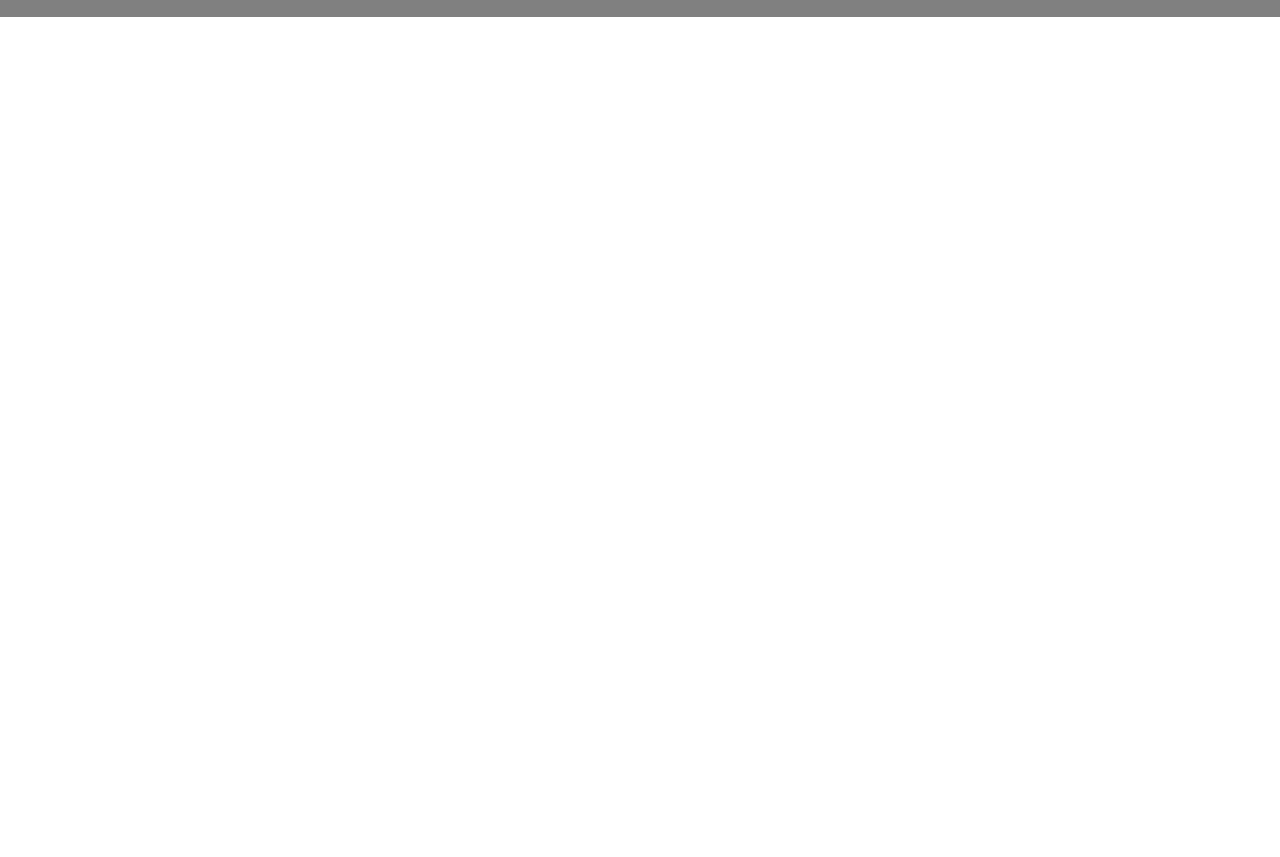
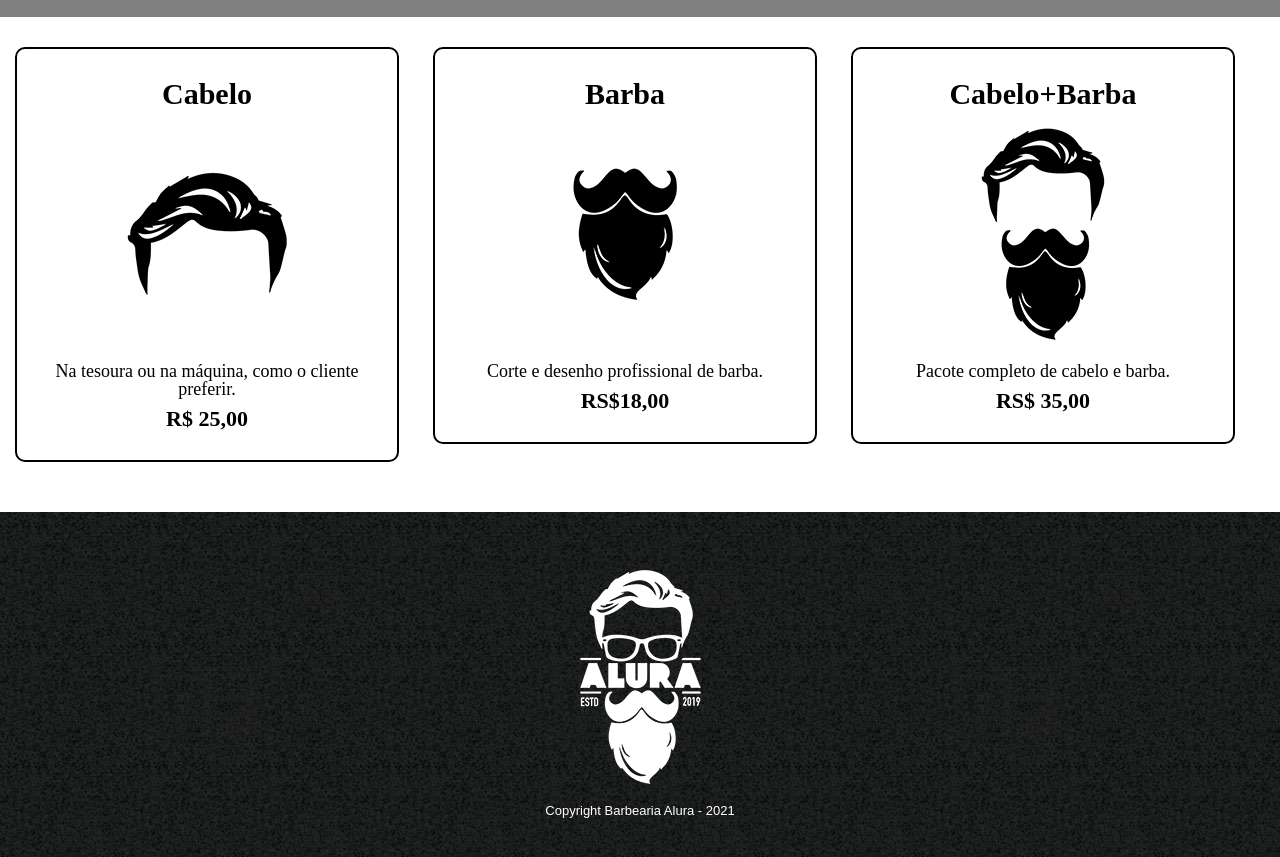
Before and after one commit to gustavoabell/barber-shop, a plain HTML site: page produtos.html in a window 1280 px wide. Shown: the part 276-1133 px from the top of the page. Before the commit the page ends 800 px from the top, so only its background shows below. Drawn offline with Linux system fonts and the light colour scheme.

Commit message:
create products

```diff
--- a/produtos.css
+++ b/produtos.css
@@ -26,3 +26,76 @@ nav a {
     font-size: 22px;
     text-decoration: none;
 }
+
+nav a:hover {
+    color: #C78C19;
+
+}
+
+.produtos ul {
+    width: 940px;
+    margin: 0 auto;
+    padding: 50px 0;
+
+}
+
+.produtos li {
+    display: inline-block;
+    text-align: center;
+    width: 30%;
+    vertical-align: top;
+    margin: 30px 15px;
+    padding: 30px 15px;
+    box-sizing: border-box;
+
+   /* border-color: #000000;
+    border-width: 2px;
+    border-style: solid; */
+
+    border: 2px solid #000000;
+    border-radius: 10px;
+
+}
+
+.produtos li:hover {
+    border-color: #C78C19;
+}
+
+.produtos li:active {
+    border-color: #088C19;
+}
+
+.produtos li:hover h2 {
+    font-size: 34px;
+}
+
+.produtos h2 {
+    font-size: 30px;
+    font-weight: bold;
+
+}
+
+.produto-preco {
+font-size: 22px;
+font-weight: bold;
+margin: 10px 0 0;
+
+}
+
+.produto-descricao {
+    font-size: 18px;
+}
+
+footer {
+    text-align: center;
+    background: url("src/bg.jpg");
+    padding: 40px 0;
+
+}
+
+.copyright {
+    color: #FFFFFF;
+    font-size: 13px;
+    margin: 20px 0 0;
+    font-family: Arial, Helvetica, sans-serif;
+}
--- a/produtos.html
+++ b/produtos.html
@@ -23,5 +23,37 @@
         </nav>
       </div>
     </header>
+
+    <main>
+      <ul class="produtos">
+        <li>
+          <h2>Cabelo</h2>
+        <img src="src/cabelo.jpg" alt="">
+        <p class="produto-descricao">Na tesoura ou na máquina, como o cliente preferir.</p>
+        <p class="produto-preco">R$ 25,00</p>
+      </li>
+
+        <li>
+          <h2>Barba</h2>
+        <img src="src/barba.jpg" alt="">
+        <p class="produto-descricao">Corte e desenho profissional de barba.</p>
+        <p class="produto-preco">RS$18,00</p>
+      </li>
+
+        <li>
+          <h2>Cabelo+Barba</h2>
+        <img src="src/cabelo+barba.jpg" alt="">
+        <p class="produto-descricao"> Pacote completo de cabelo e barba.</p>
+        <p class="produto-preco">RS$ 35,00</p>
+      </li>
+
+      </ul>
+
+    </main>
+
+    <footer class="copyright">
+      <img src="src/logo-branco.png">
+      <p>Copyright Barbearia Alura - 2021</p>
+    </footer>
   </body>
 </html>
```
